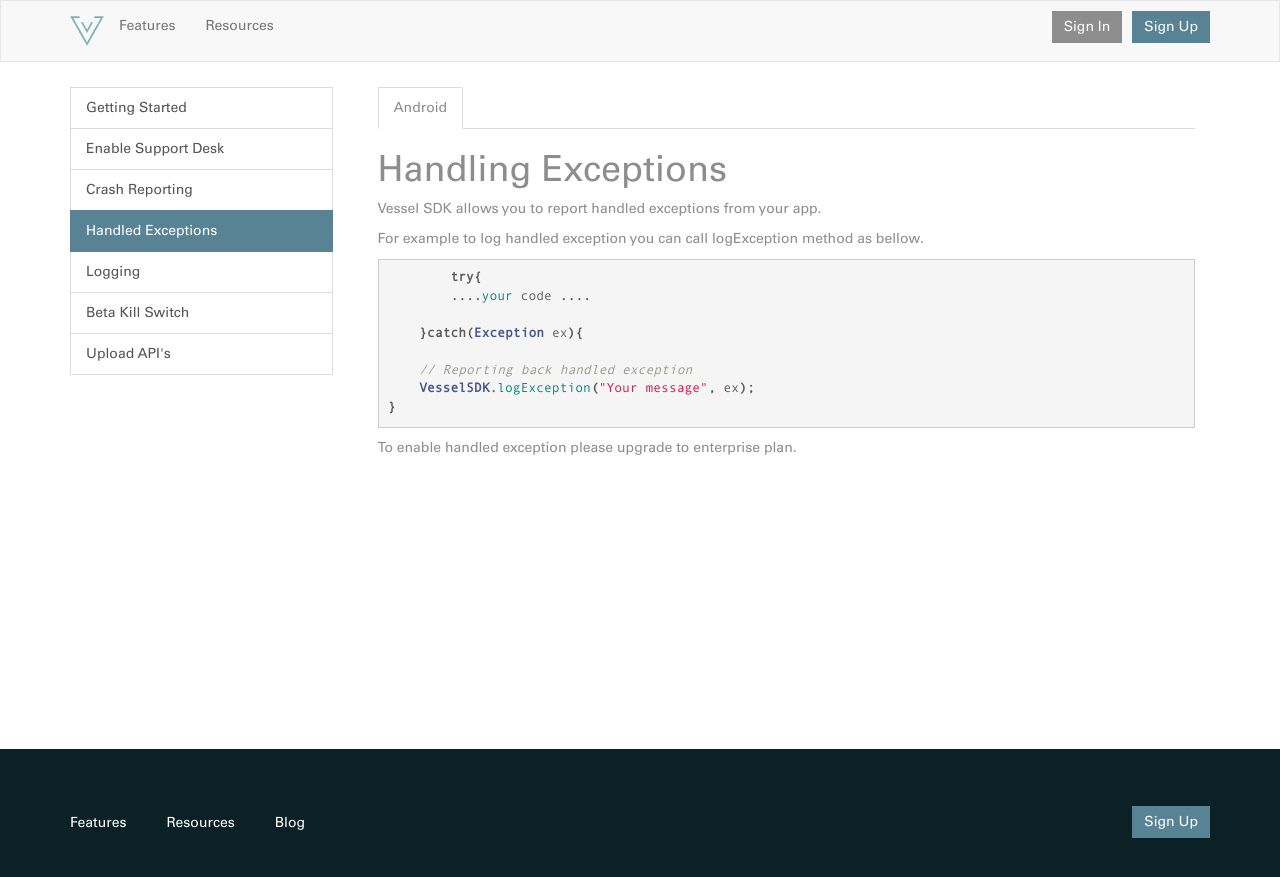
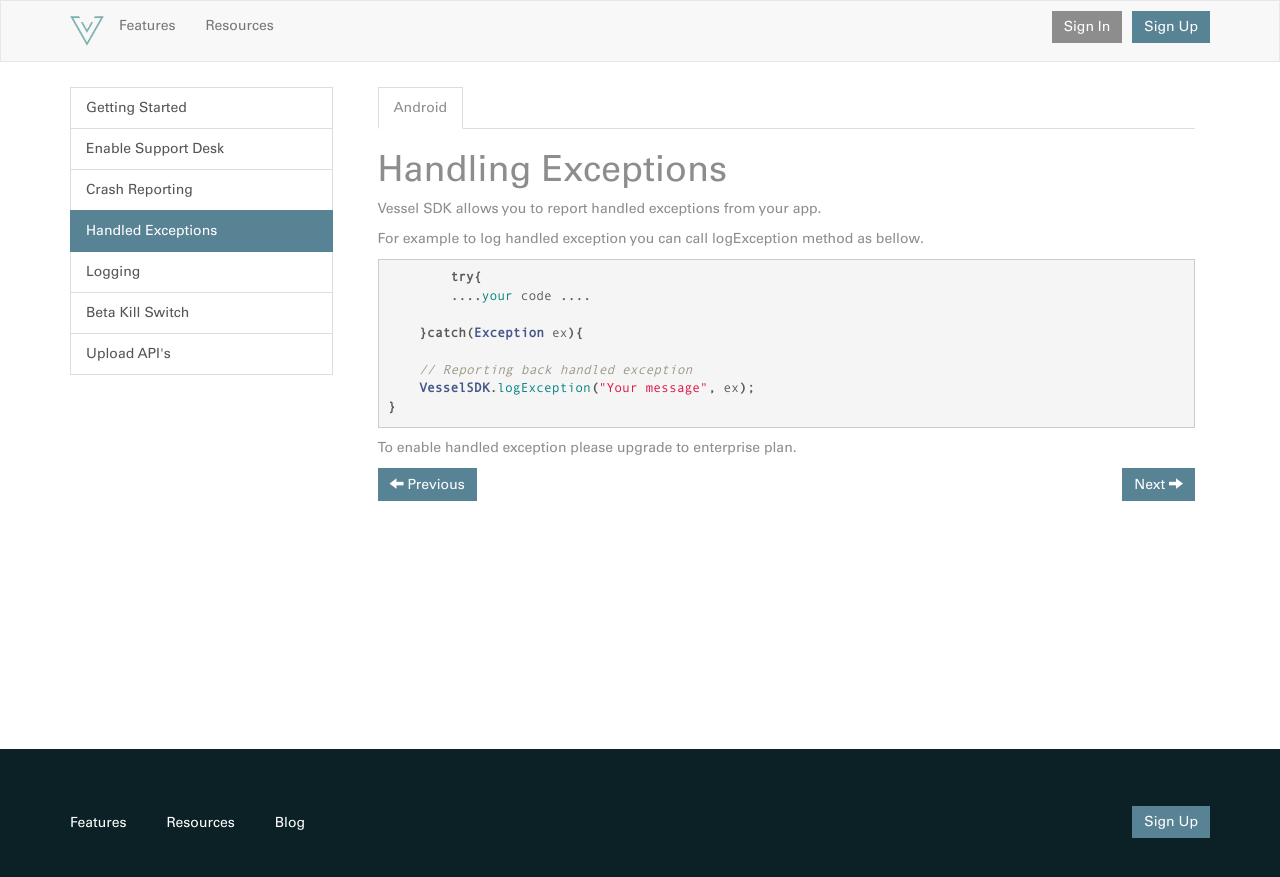
Before and after one commit to vesselio/resources, a Jekyll site: the page built from _posts/2013-09-10-handled-exceptions.html, in a window 1280 px wide. Shown: the top 877 px of the page. Built offline with Jekyll 4.4.1, drawn with Linux system fonts in a browser that asks for light colours.

Commit message:
pagination added

```diff
--- a/_config.yml
+++ b/_config.yml
@@ -3,3 +3,4 @@
 pygments: true
 baseurl: /
 permalink: /:title
+paginate: 1
--- a/_layouts/default.html
+++ b/_layouts/default.html
@@ -15,6 +15,21 @@
                                 {{ content }}
                             </div>
                         </div>
+                        <div class='row'>
+                            <div class='col-xs-6 col-sm-6 col-md-6 text-left'>
+                                {% if page.previous.url %}
+                                    <a href='{{page.previous.url}}' title="Previous Post:
+                    {{page.previous.title}}" class='btn btn-primary'><span class='glyphicon glyphicon-arrow-left'></span> Previous</a>
+                                {% endif %}
+
+                            </div>
+                            <div class='col-xs-6 col-sm-6 col-md-6 text-right'>
+                                {% if page.next.url %}
+                                    <a href='{{page.next.url}}' title="Next Post:
+                    {{page.next.title}}" class='btn btn-primary'>Next <span class='glyphicon glyphicon-arrow-right'></span></a>
+                                {% endif %}
+                            </div>
+                        </div>
                     </div>
                 </div>
             </div>
```
